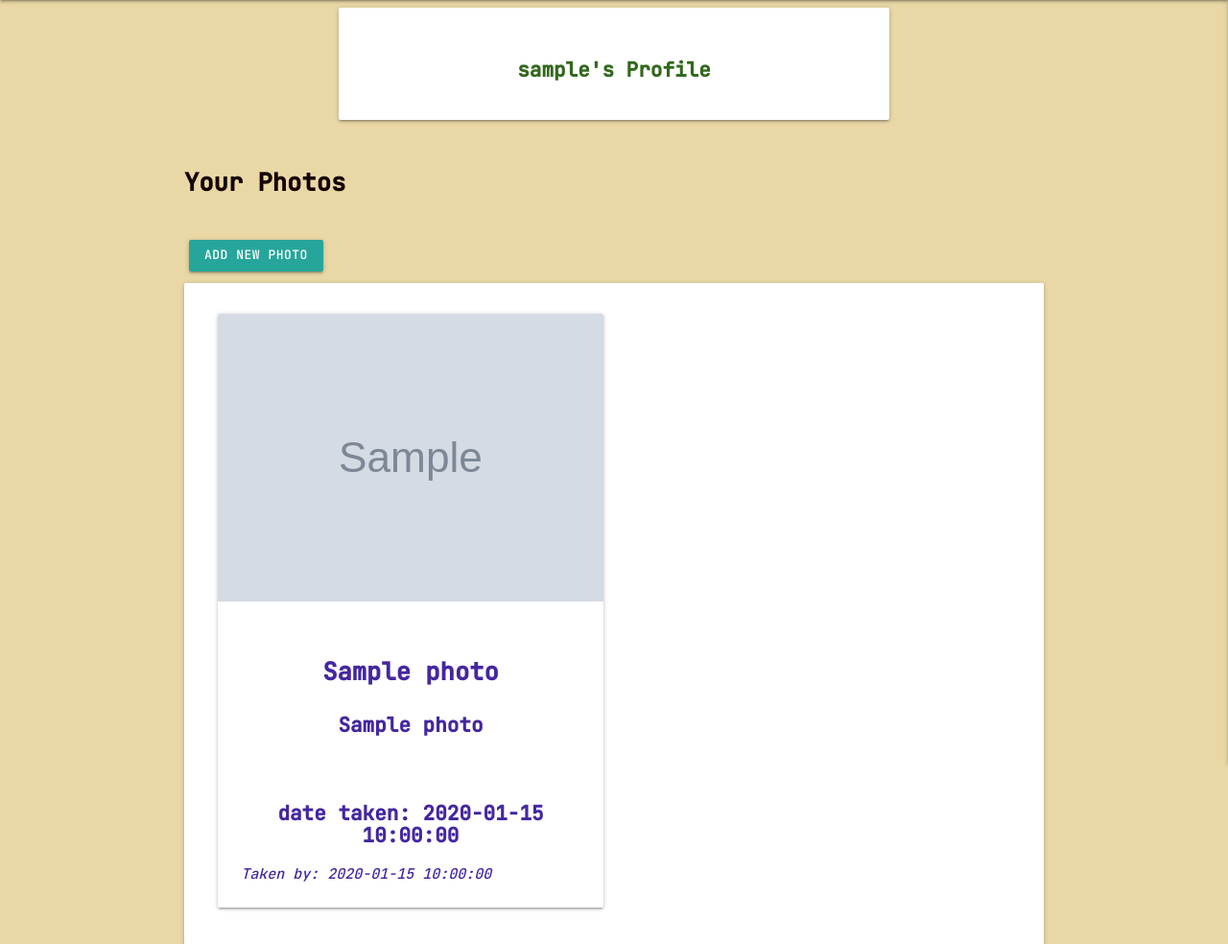
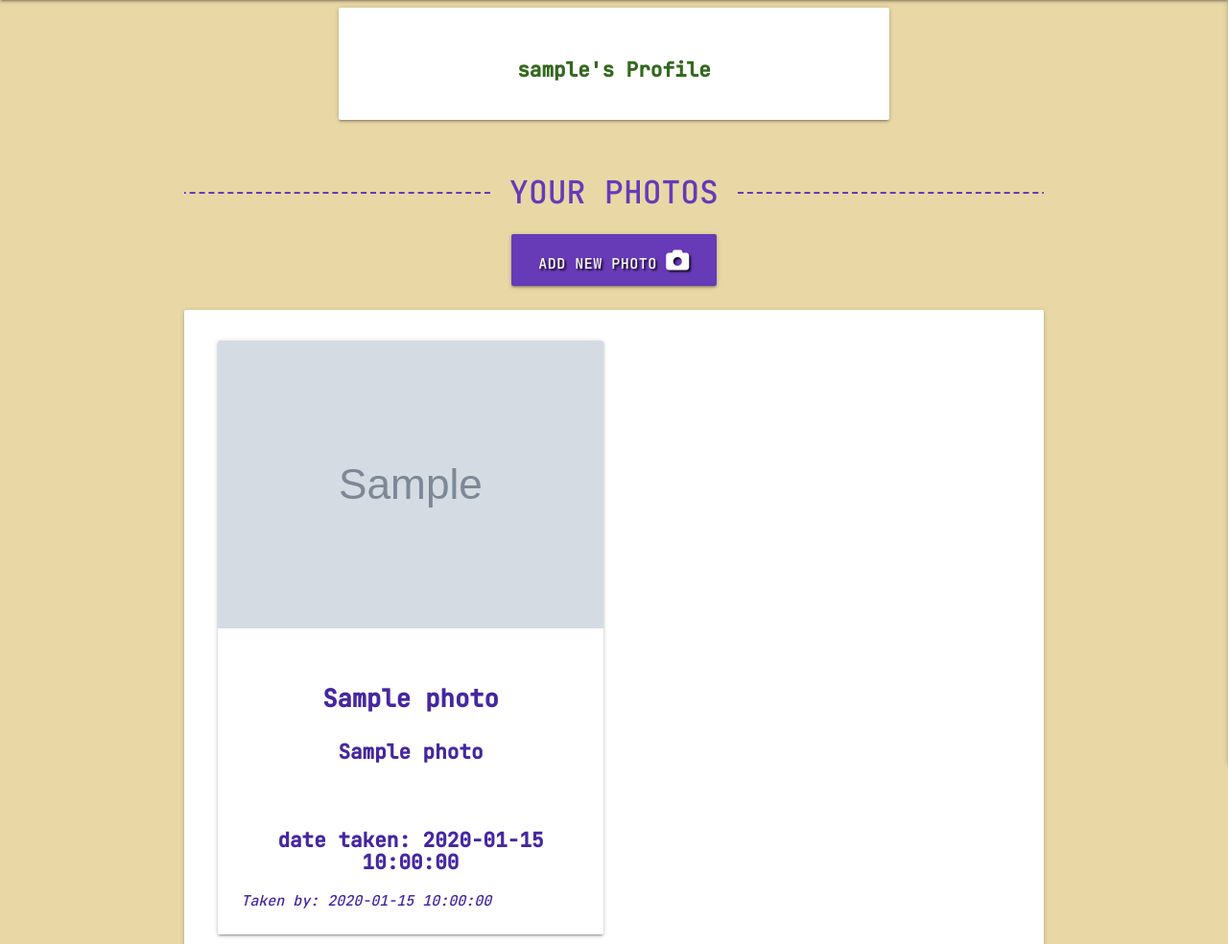
Before and after one commit to sara5491/ArchiveTheAdventure, a Flask app: page /profile/1 in a window 1280 px wide. Shown: the part 64-1048 px from the top of the page at 96% size. Run offline with Flask 2, Linux system fonts and the light colour scheme; the visitor is signed in with stand-in values (Sample User, id 1); grey boxes marked "Sample" are stand-in pictures; a database or web service that is not in the repository returns one stand-in record (values such as "Sample title"); some libraries are stand-ins or nearby versions.

Commit message:
add css to profile.html buttons

```diff
--- a/static/css/style.css
+++ b/static/css/style.css
@@ -78,6 +78,14 @@ h4 {
     margin: 5px;
 }
 
+.add-button {
+  display: flex;
+  justify-content: center;
+  align-items: center;
+  margin-top: -20px;
+  padding-bottom: 2%;
+}
+
 /* FOOTER */
 footer {
     height: 80px;
@@ -118,14 +126,16 @@ footer {
 img {
   width: 100%;
 }
+
 .photo-grid-container {
   column-count: 5;
   column-width: 300px;
 }
+
 .photo-grid-item {
   margin: 0 auto 15px;
   max-width: 400px;
-  width: 100%;
+  width: 90%;
 }
 
 .hover-img {
--- a/templates/browse.html
+++ b/templates/browse.html
@@ -2,7 +2,7 @@
 {% block content %}
 
 <section>
-    <h3>Browse Gallery</h3>
+    <h1 class="decorated center-align deep-purple-text"><span>Browse Gallery</span></h1>
 </section>
 
 <section class="photo-grid-container">
--- a/templates/profile.html
+++ b/templates/profile.html
@@ -14,11 +14,11 @@
 
     <div id="your-photos">
         <div class="row">
-            <h2 class="h2-profile">Your Photos</h2>
+            <h1 class="decorated center-align deep-purple-text"><span>Your Photos</span></h1>
         </div>
 
         {% if session.user %}
-          <a href="{{ url_for('add_photo') }}" class="btn-small green-btn categories-btn">Add New Photo</a>
+          <div class="add-button"><a href="{{ url_for('add_photo') }}" class="col s4 btn-large deep-purple text-shadow">Add New Photo <i class="fa-solid fa-camera"></i></a></div>
         {% endif %}
     </div>
 
```
